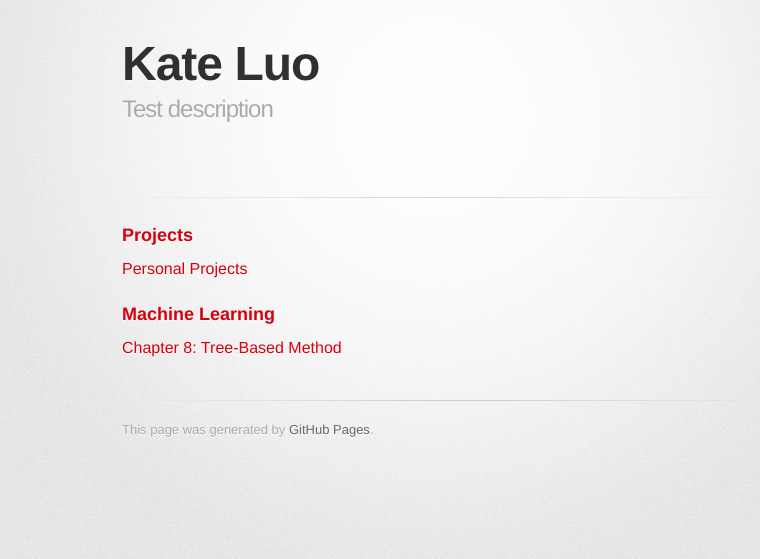
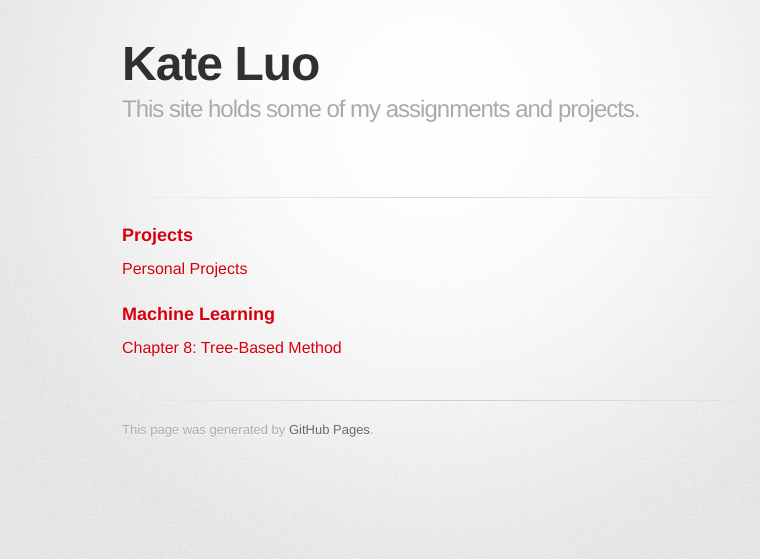
Before and after one commit to kate-luo/kate-luo.github.io, a Jekyll site: the page built from index.md, in a window 1280 px wide. Shown: the top 559 px of the page, without its empty margins (208-968 px from the left). Built offline with Jekyll 4.4.1, drawn with Linux system fonts in a browser that asks for light colours; some web fonts are replaced.

Commit message:
Update index.md

```diff
--- a/index.md
+++ b/index.md
@@ -1,7 +1,7 @@
 ---
 layout: default
 title: Kate Luo
-description: Test description
+description: This site holds some of my assignments and projects.
 ---
 
 ### Projects
```
